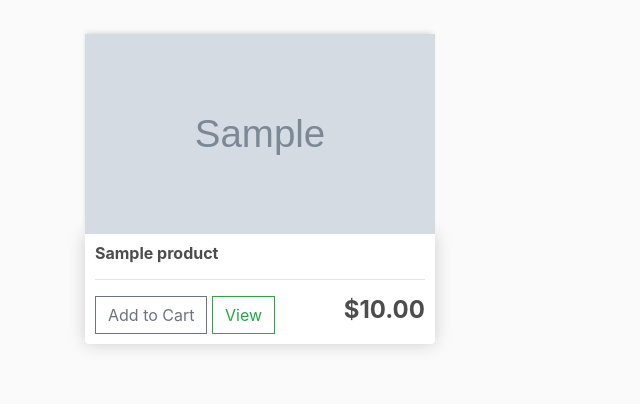
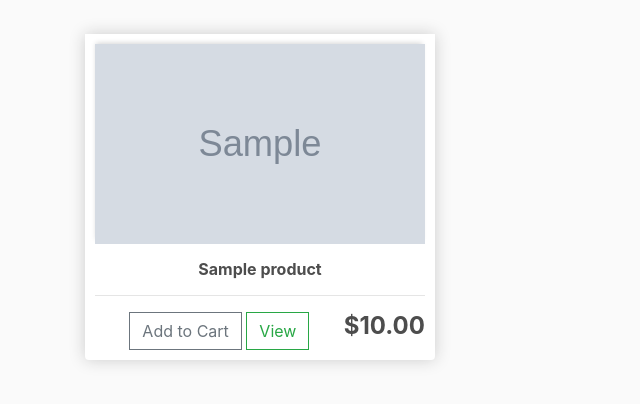
Before and after one commit to edeniyanda/StooreCom, a Django app: template core/templates/core/home.html in a window 1280 px wide. Shown: the part 56-460 px from the top of the page, without its empty margins (0-640 px from the left). Run offline with Django 5.2, Linux system fonts and the light colour scheme; the template is opened without the code that fills it: most values are stand-ins (such as "Sample title", 1, 10 or a date in 2020); grey boxes marked "Sample" are stand-in pictures; some libraries are stand-ins or nearby versions.

Commit message:
worked on the vsrt, added listing functionalities

```diff
--- a/core/templates/core/home.html
+++ b/core/templates/core/home.html
@@ -1,20 +1,17 @@
 {% extends "core/base.html" %}
 {% load static %}
 
-
-{%block content %}
+{% block content %}
 <div class="row">
     {% for product in products %}
-        <div class="col-lg-4">
-            <img class="thumbnail" src="{{product.image.url }}">
-            <div class="box-element product">
-                <h6><strong>{{product.name}}</strong></h6>
+        <div class="col-lg-4 col-md-6 col-sm-12 mb-4">
+            <div class="box-element product text-center">
+                <img class="thumbnail img-fluid" src="{{ product.image.url }}" alt="{{ product.name }}" style="max-height: 250px; object-fit: cover;">
+                <h6 class="mt-3"><strong>{{ product.name }}</strong></h6>
                 <hr>
-
-                <button  class="btn btn-outline-secondary add-btn">Add to Cart</button>
+                <button class="btn btn-outline-secondary add-btn">Add to Cart</button>
                 <a class="btn btn-outline-success" href="#">View</a>
-                <h4 style="display: inline-block; float: right"><strong>${{product.price|floatformat:2}}</strong></h4>
-
+                <h4 style="display: inline-block; float: right;"><strong>${{ product.price|floatformat:2 }}</strong></h4>
             </div>
         </div>
     {% endfor %}
--- a/core/urls.py
+++ b/core/urls.py
@@ -1,9 +1,11 @@
 from django.contrib import admin
 from django.urls import path, include
 from . import views
+from django.conf import settings
+from django.conf.urls.static import static
 
 urlpatterns = [
     path('', views.home,  name="home_page"),
     path('cart/', views.cart,  name="cart_page"),
     path('chectout/', views.check_out,  name="check_out_page"),
-]
+]  + static(settings.MEDIA_URL, document_root=settings.MEDIA_ROOT)
```
Also changed, not shown: core/models.py (+7 -0 lines), core/templates/core/cart.html (+7 -6 lines), core/views.py (+12 -2 lines), db.sqlite3.
